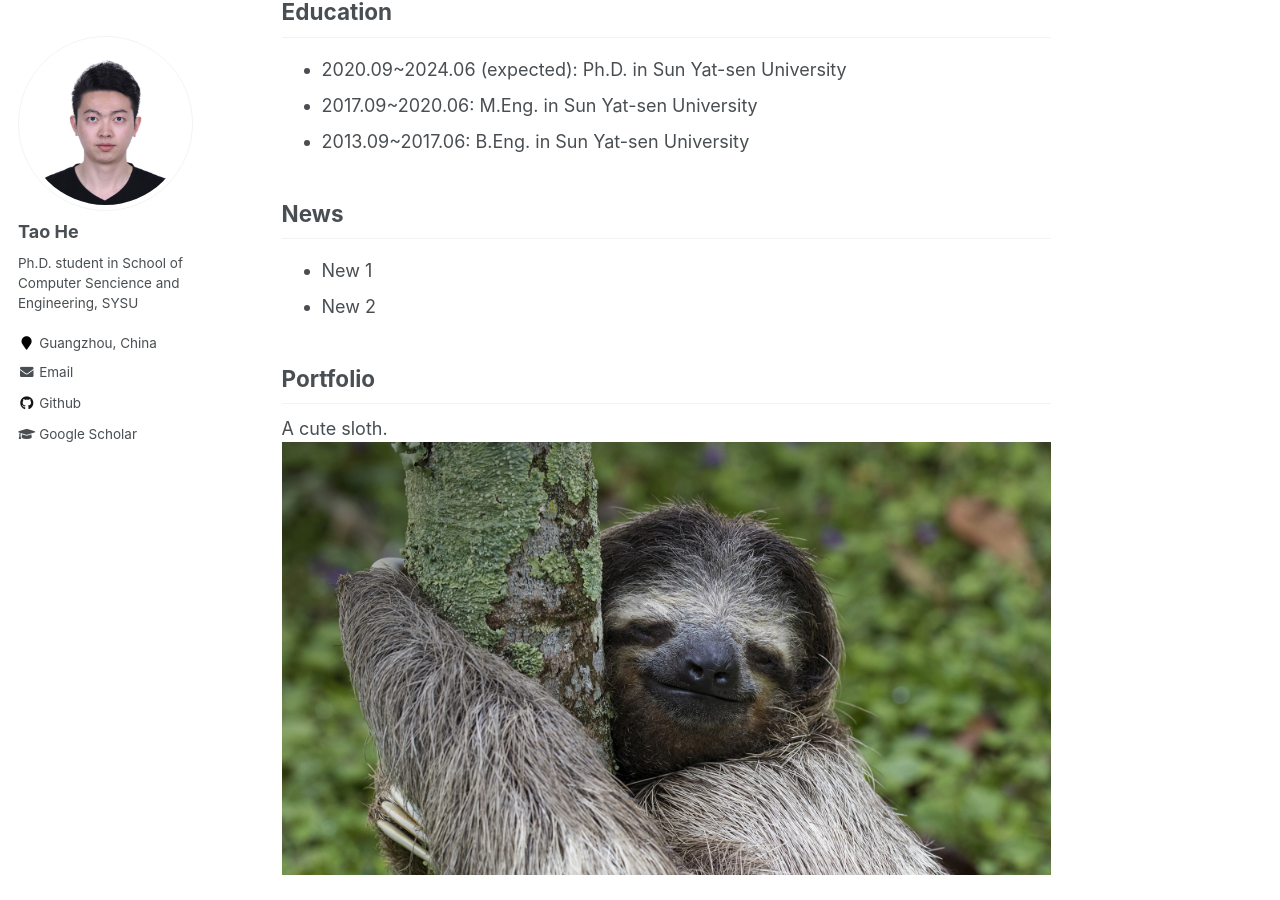
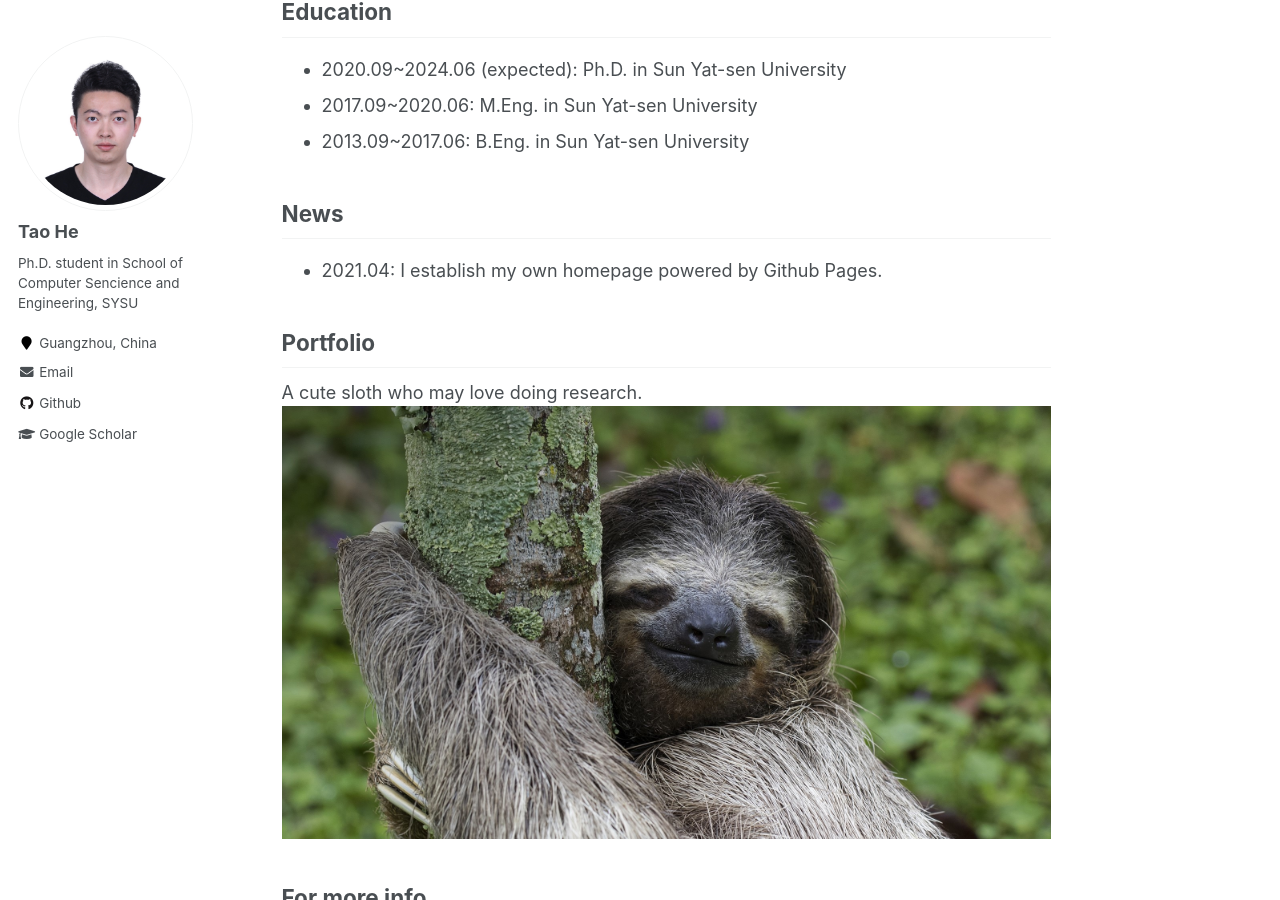
Before and after one commit to onewalnut/onewalnut.github.io, a Jekyll site: the page built from _pages/about.md, in a window 1280 px wide and 900 px high, scrolled down 404 px. Built offline with Jekyll 4.4.1, drawn with Linux system fonts in a browser that asks for light colours.

```diff
--- a/_pages/about.md
+++ b/_pages/about.md
@@ -23,14 +23,14 @@ Education
 
 News
 --------
-* New 1
-* New 2
+* 2021.04: I establish my own homepage powered by Github Pages.
 
 
 Portfolio
 -------
-A cute sloth.
+A cute sloth who may love doing research.
 ![A cute sloth](/images/cute.jpg "A cute sloth")
+
 
 For more info
 -------
```
Also changed, not shown: _pages/publications.md (+1 -1 lines).
